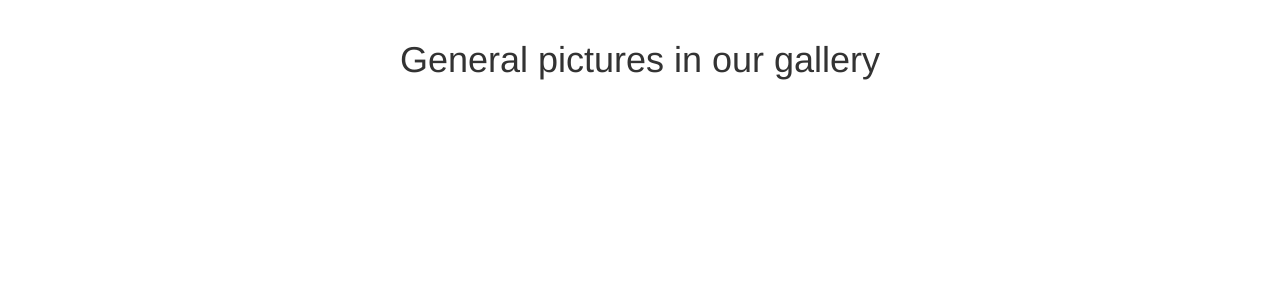
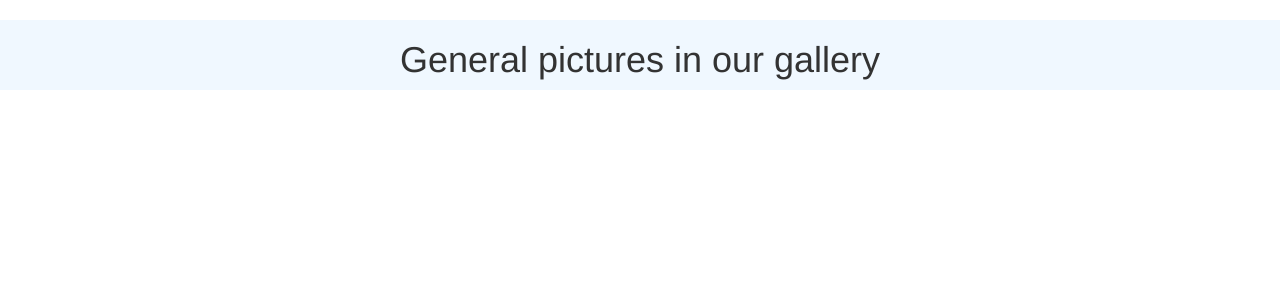
Before and after one commit to sylvestus/art_gallery, a Django app: page / in a window 1280 px wide. Shown: the part 102-402 px from the top of the page. Run offline with Django 4.2, Linux system fonts and the light colour scheme; data that the repository does not hold is empty; parts of the project's set-up code (start-up, migrations or seed data) failed here and were passed over; some libraries are stand-ins or nearby versions.

Commit message:
update styling

```diff
--- a/gallery/templates/generalpics.html
+++ b/gallery/templates/generalpics.html
@@ -5,7 +5,7 @@
 {{block.super}}
 
   <!-- Looping through news   -->
- <div class="container-fluid">
+ <div style="background-color: aliceblue;" class="container-fluid">
     <h1 class="text-center">General pictures in our gallery</h1>
     {% for highlight_item in highlight %}
     <div class="row">
```
